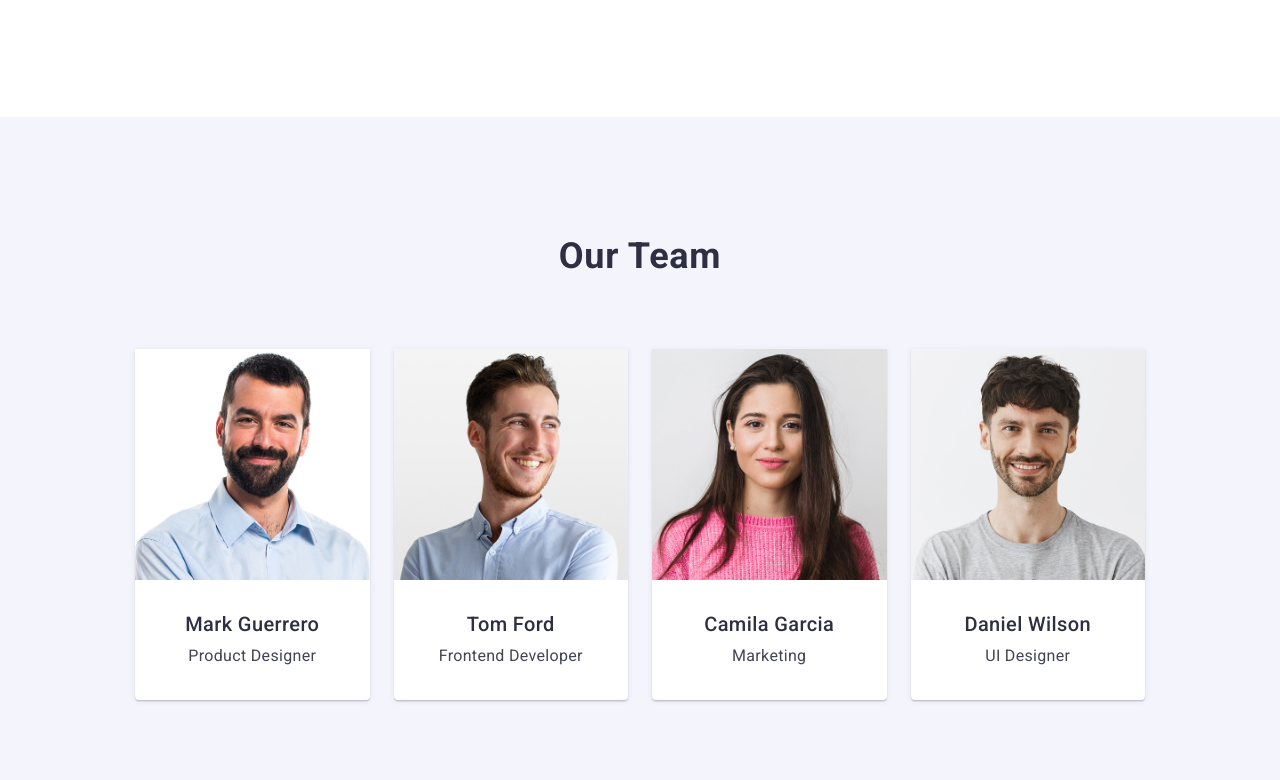
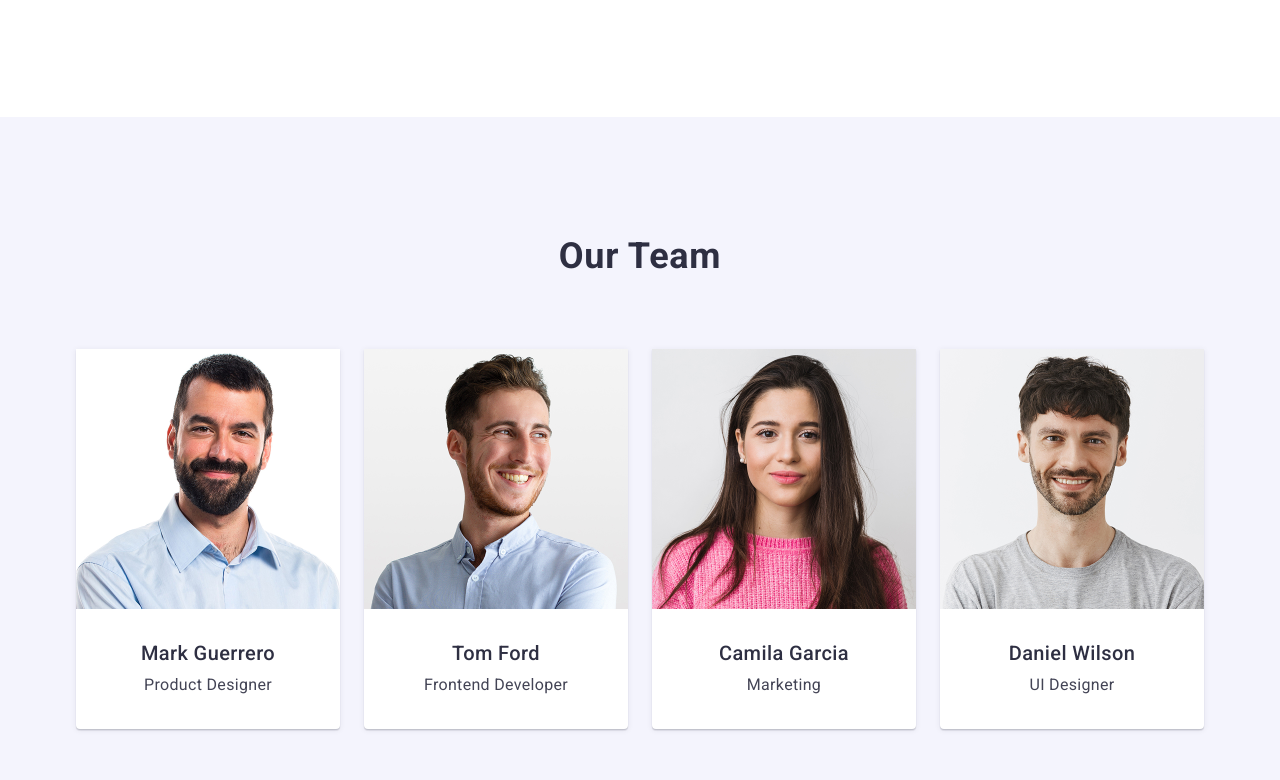
Before and after one commit to Ellen-HI/goit-markup-hw-03, a plain HTML site: page index.html in a window 1280 px wide. Shown: the part 900-1680 px from the top of the page. Drawn offline with nearby package versions, Linux system fonts and the light colour scheme.

Commit message:
fix padding

```diff
--- a/css/styles.css
+++ b/css/styles.css
@@ -250,7 +250,7 @@ img {
 
 .subtitle-team {
     background-color: #F4F4FD;
-    padding: 120px;
+    padding: 120px 0;
 }
 
 .subtitle-hero {
```
